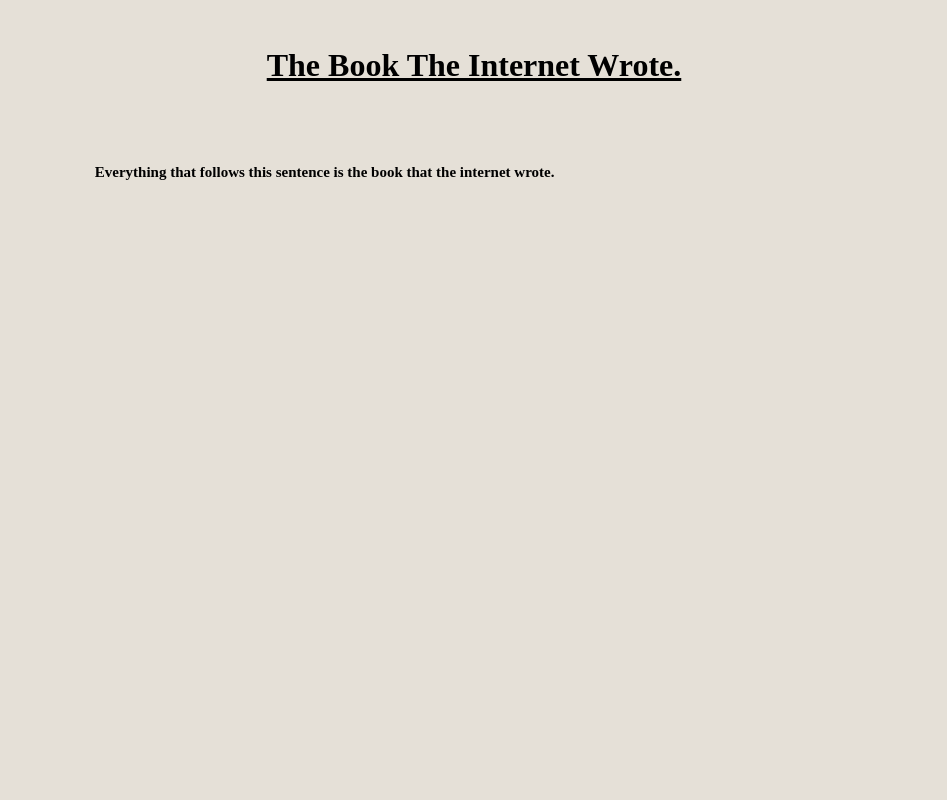
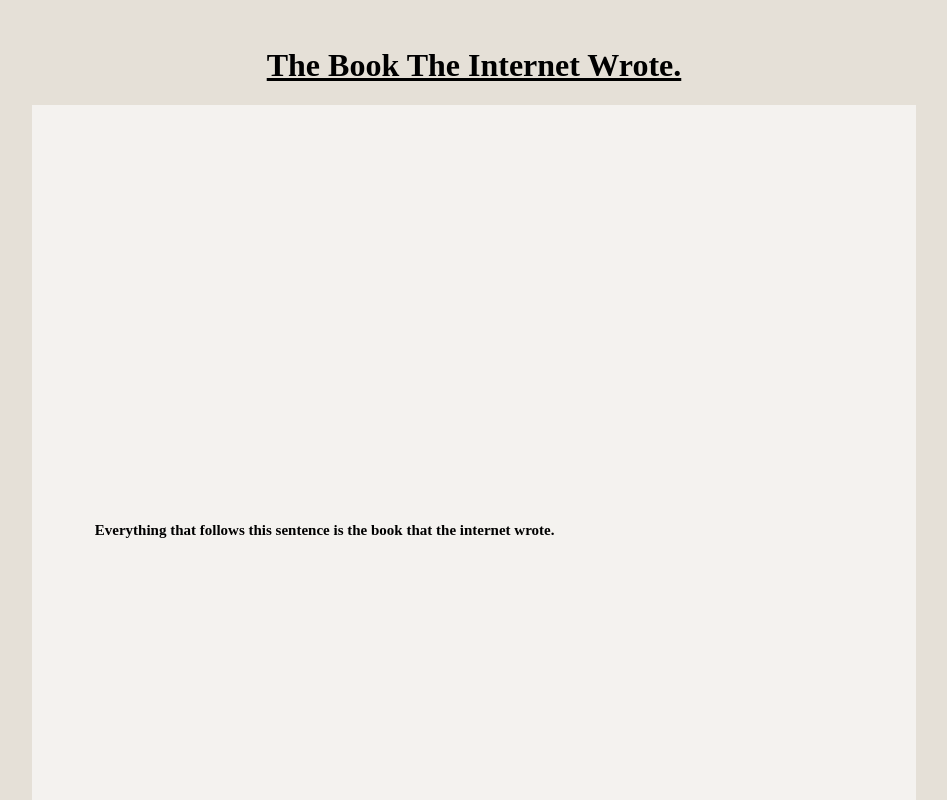
Before and after one commit to TheBookTheInternetWrote/The-Book-The-Internet-Wrote, a plain HTML site: page index.html in a window 1280 px wide. Shown: the top 800 px of the page, without its empty margins (166-1113 px from the left). Drawn offline with Linux system fonts and the light colour scheme.

Commit message:
Update index.html

```diff
--- a/index.html
+++ b/index.html
@@ -19,16 +19,22 @@
         background-size: cover;
                 }
     h2        {
+        align-self: center;
+        align-content: center;
         padding-top: 4%;
-        padding-right: 20%;
-        padding-left: 20%;
+        padding-right: 5%;
+        padding-left: 5%;
+        padding-bottom: 4%;
+        margin-left: 15%;
+        margin-right: 15%;
         font-family: 'Noto Serif SC', serif;
         text-align: justify;
         color: black;
         font-size: 15px;
         line-height: 33px;
-        background: #e5e0d7;
+        background: #f4f2ef;
         background-size: cover;
+        height: 750px;
                 }
 </style>
 
```
